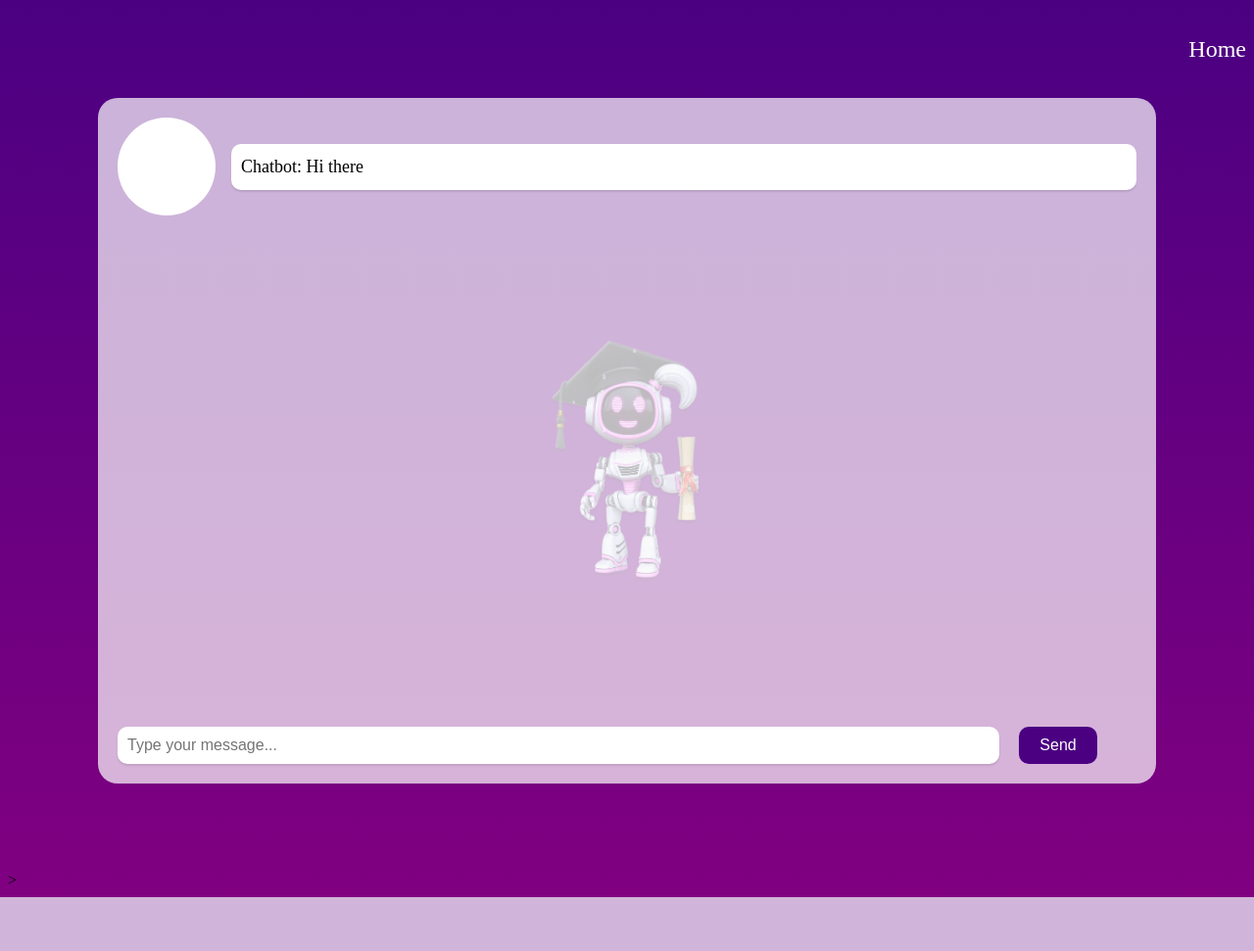
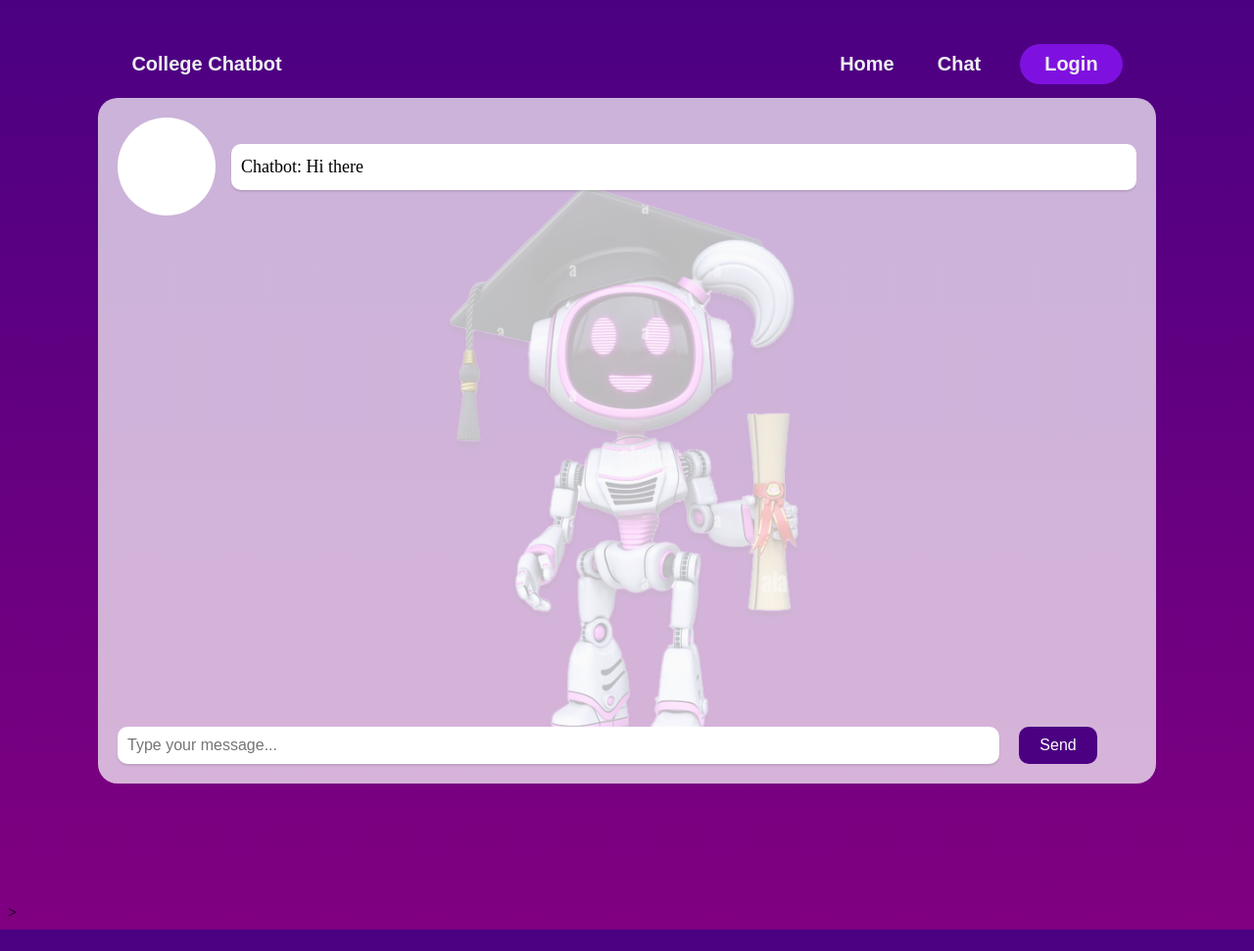
Before and after one commit to Samaw777/chatbot, a Django app: page /chatpaneltest in a window 1280 px wide. Shown: the whole page at 98% size. Before the commit the page ends 916 px from the top, so only its background shows below. Run offline with Django 3.2, Linux system fonts and the light colour scheme; parts of the project's set-up code (start-up, migrations or seed data) failed here and were passed over.

Commit message:
UI update

```diff
--- a/static/myapp/css/zeplin.css
+++ b/static/myapp/css/zeplin.css
@@ -2,65 +2,57 @@ body {
     background: linear-gradient(to bottom, #4b0082, #800080);
   }
 
-  header {
-    height: 80px; /* set the height of the header */
-    background-color: transparent; /* set the background color to be transparent */
+/*Nav bar header*/
+/*Nav bar header*/
+li, a, button{
+  font-family: "Montserrat", sans-serif;
+  font-weight: 600;
+  font-size: 20px;
+  color: #edf0f1;
+  text-decoration: none;
 }
-
-  .logo-container {
-    padding: 1rem;
-  }
-
-  .logo-image {
-    max-width: 200px;
-  }
-
-  /*NavBar */
-
-  nav {
+header{
   display: flex;
   justify-content: flex-end;
   align-items: center;
-    background-color: transparent;
-    font-size: 24px;
-    height: 80px;
-    margin-top: 10px;
+  padding: 30px 10%;
 }
 
-  nav ul {
-    list-style: none;
-    margin: 0;
-    padding: 0;
-    display: flex;
+.logotitle{
+  cursor: pointer;
+  margin-right: auto;
 }
 
-  nav ul li {
+.nav__links{
+  list-style: none;
+}
+.nav__links li{
   display: inline-block;
-    margin-right: 20px;
-    margin-left: 20px;
+  padding: 0px 20px;
 }
 
-  nav ul li:last-child {
-    margin-right: 0;
-  }
-  ul li:first-child {
-    margin-left: 0;
+.nav__links li a{
+  transition: all 0.3s ease 0;
 }
 
-  nav ul li a {
-    text-decoration: none;
-    color: #fff;
+.nav__links li a:hover{
+  color: #8b45fd
 }
 
-  nav ul li a:hover {
-    text-decoration: underline;
+button{
+  margin-left: 20px;
+  padding: 9px 25px;
+  background-color: rgba(127, 17, 224, 1);
+  border: none;
+  border-radius: 50px;
+  cursor: pointer;
+  transition: all 0.3s ease 0s;
 }
 
+button:hover {
+  background-color: rgba(127, 17, 224, 0.8);
+}
 
-  a {
-    color: #fff;
-    text-decoration: none;
-  }
 
   /*Chatbot panel*/
 
--- a/templates/mainchat/chatpaneltest.html
+++ b/templates/mainchat/chatpaneltest.html
@@ -12,14 +12,19 @@
 
 </head>
 <body>
-<header>
+
+  <header>
+    <a class="logotitle" href="#">College Chatbot</a>
     <nav>
-        <ul>
-            <li><a href="{% url 'mainchat-home' %}">Home</a></li>
+        <ul class="nav__links">
+            <li><a href="{% url 'homepage' %}">Home</a></li>
+            <li><a href="{% url 'chatpaneltest' %}">Chat</a></li>
         </ul>
     </nav>
-</header>
-<main>
+    <a class="cta" href="#"><button>Login</button></a>
+
+  </header>
+  <main>
     <div class="chatbot-wrapper">
         <div class="chatbot-container">
           <div class="chatbot-panel">
@@ -39,7 +44,7 @@
           <img src="{% static 'img/chatbot-logo-1.png' %}" alt="ChatBot" class="logo-image">
         </div>
       </div>
-</main>
+  </main>
 
 <script>
 
--- a/templates/mainchat/homepage.html
+++ b/templates/mainchat/homepage.html
@@ -11,7 +11,7 @@
         <nav>
             <ul class="nav__links">
                 <li><a href="#">Home</a></li>
-                <li><a href="#">About</a></li>
+                <li><a href="{% url 'chatpaneltest' %}">Chat</a></li>
             </ul>
         </nav>
         <a class="cta" href="#"><button>Login</button></a>
```
Also changed, not shown: static/myapp/css/zeplinhome.css (+10 -3 lines). Lines whose indentation alone changed are shown as unchanged.
